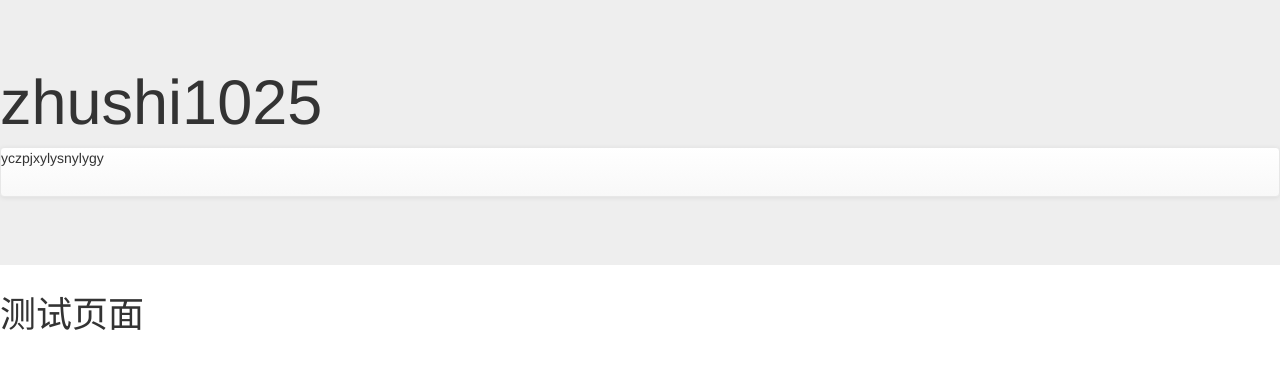
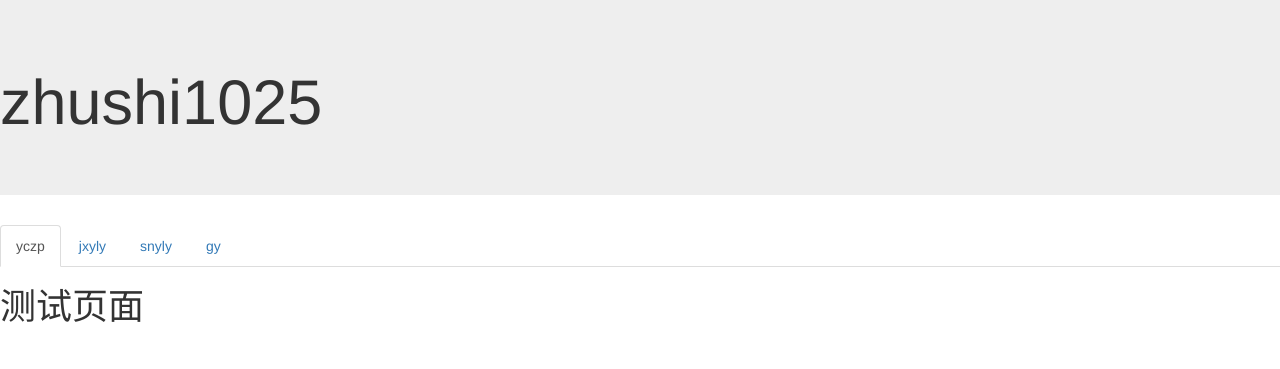
Before and after one commit to liuchibing/recordingwebsite, a Jekyll site: the page built from index.html, in a window 1280 px wide. Shown: the top 369 px of the page. Built offline with Jekyll 4.4.1, drawn with Linux system fonts in a browser that asks for light colours.

Commit message:
update header

```diff
--- a/_includes/header.html
+++ b/_includes/header.html
@@ -1,11 +1,9 @@
 <div class="jumbotron">
   <h1>{{ site.name }}</h1>
-  <nav class="navbar navbar-default">
-    <ul class="nav navbar-nav">
-      <li {%- if page.category == "original" -%} class="activate" {%- endif -%}>yczp</li>
-      <li {%- if page.category == "symrec" -%} class="active" {%- endif -%}>jxyly</li>
-      <li {%- if page.category == "chmrec" -%} class="active" {%- endif -%}>snyly</li>
-      <li {%- if page.category == "about" -%} class="active" {%- endif -%}>gy</li>
-    </ul>
-  </nav>
 </div>
+<ul class="nav nav-tabs">
+  <li {% if page.category == "original" %} class="active" {% endif %}><a>yczp</a></li>
+  <li {% if page.category == "symrec" %} class="active" {% endif %}><a>jxyly</a></li>
+  <li {% if page.category == "chmrec" %} class="active" {% endif %}><a>snyly</a></li>
+  <li {% if page.category == "about" %} class="active" {% endif %}><a>gy</a></li>
+</ul>
--- a/index.html
+++ b/index.html
@@ -1,5 +1,6 @@
 ---
 layout: default
 title: 测试页面
+category: original
 ---
 <h1>测试页面</h1>
```
